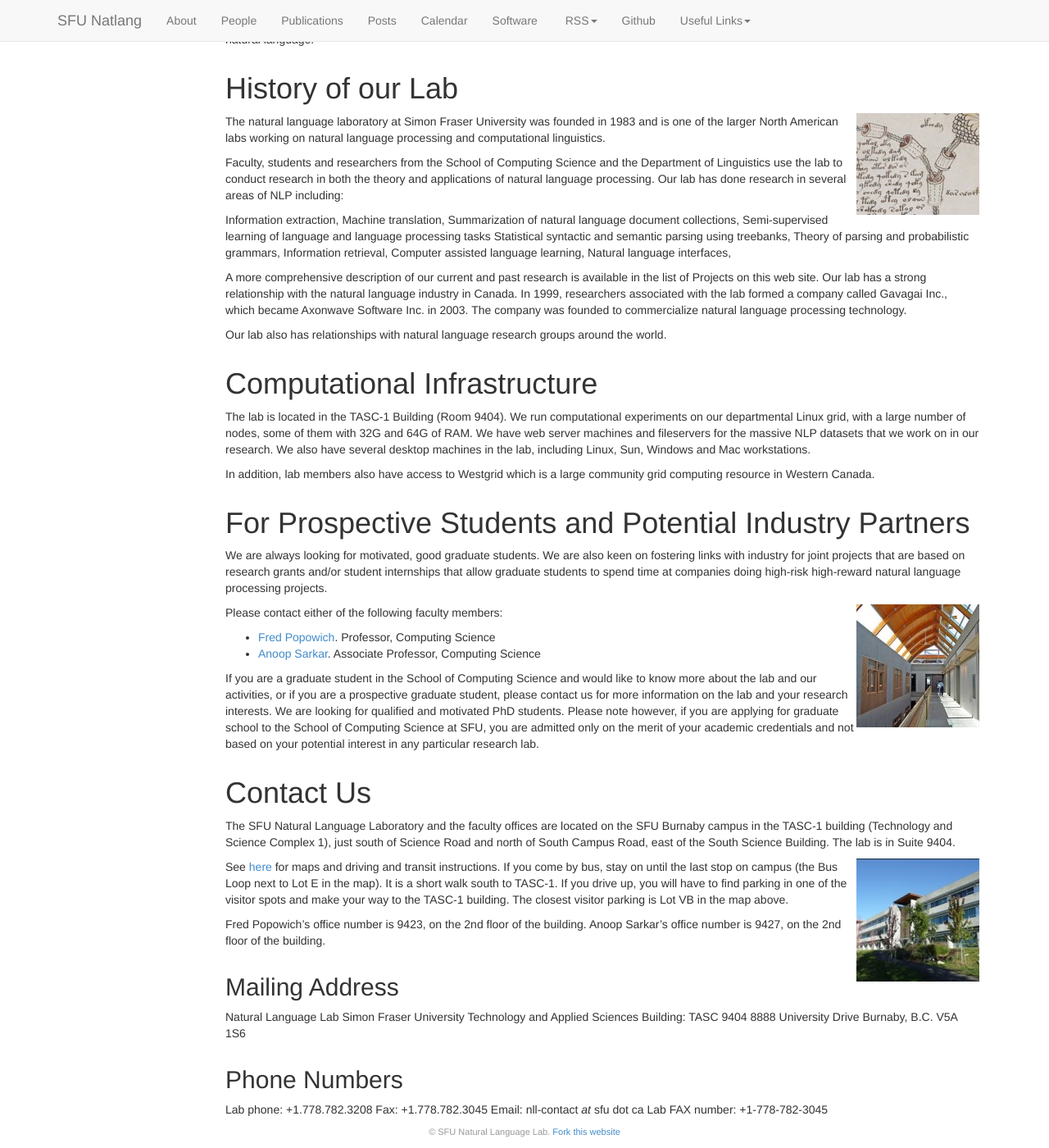
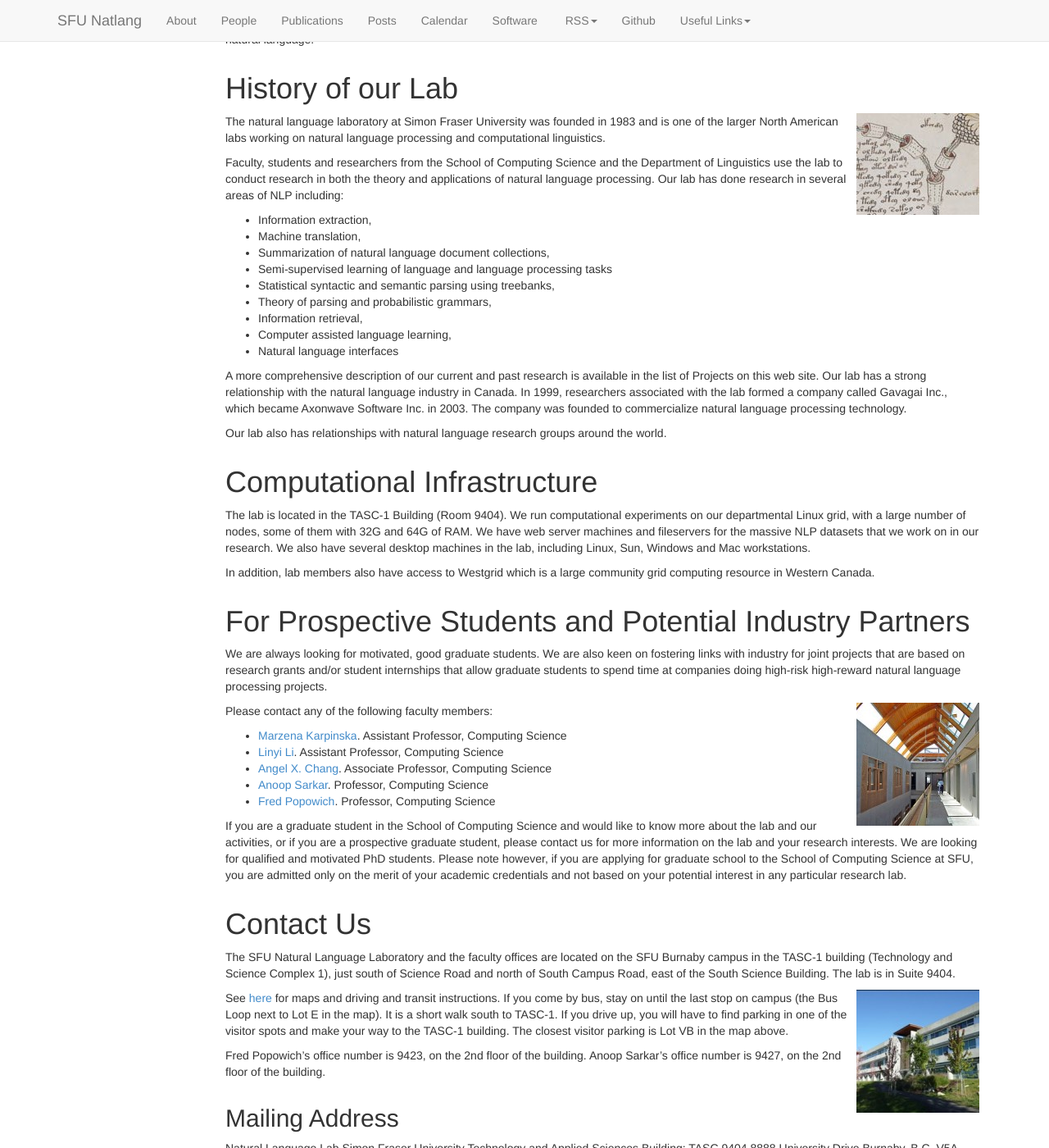
Before and after one commit to sfu-natlang/sfu-natlang.github.io, a Jekyll site: the page built from about/index.md, in a window 1280 px wide and 1400 px high, scrolled down 583 px. Shown: the whole window at 82% size. Built offline with Jekyll 4.4.1, drawn with Linux system fonts in a browser that asks for light colours.

Commit message:
Update about

```diff
--- a/about/index.md
+++ b/about/index.md
@@ -29,15 +29,15 @@ The natural language laboratory at Simon Fraser University was founded in 1983 a
 
 Faculty, students and researchers from the School of Computing Science and the Department of Linguistics use the lab to conduct research in both the theory and applications of natural language processing. Our lab has done research in several areas of NLP including:
 
-Information extraction,
-Machine translation,
-Summarization of natural language document collections,
-Semi-supervised learning of language and language processing tasks
-Statistical syntactic and semantic parsing using treebanks,
-Theory of parsing and probabilistic grammars,
-Information retrieval,
-Computer assisted language learning,
-Natural language interfaces,
+- Information extraction,
+- Machine translation,
+- Summarization of natural language document collections,
+- Semi-supervised learning of language and language processing tasks
+- Statistical syntactic and semantic parsing using treebanks,
+- Theory of parsing and probabilistic grammars,
+- Information retrieval,
+- Computer assisted language learning,
+- Natural language interfaces
 
 A more comprehensive description of our current and past research is available in the list of Projects on this web site. Our lab has a strong relationship with the natural language industry in Canada. In 1999, researchers associated with the lab formed a company called Gavagai Inc., which became Axonwave Software Inc. in 2003. The company was founded to commercialize natural language processing technology.
 
@@ -57,10 +57,12 @@ We are always looking for motivated, good graduate students. We are also keen on
 
 <img src="{{ site.url }}{{ site.baseurl }}/images/oldsite/tasc1-clerestory-sm-150x150.jpg" title="TASC-1 building interior" alt="TASC-1 building interior" class="pull-right" />
 
-Please contact either of the following faculty members:
-
+Please contact any of the following faculty members:
+-   [Marzena Karpinska](https://marzenakrp.github.io/). Assistant Professor, Computing Science
+-   [Linyi Li](https://cs.sfu.ca/~linyi/). Assistant Professor, Computing Science
+-   [Angel X. Chang](https://angelxuanchang.github.io/). Associate Professor, Computing Science
+-   [Anoop Sarkar](http://www.cs.sfu.ca/~anoop). Professor, Computing Science
 -   [Fred Popowich](http://www.cs.sfu.ca/~popowich). Professor, Computing Science
--   [Anoop Sarkar](http://www.cs.sfu.ca/~anoop). Associate Professor, Computing Science
 
 If you are a graduate student in the School of Computing Science and would like to know more about the lab and our activities, or if you are a prospective graduate student, please contact us for more information on the lab and your research interests. We are looking for qualified and motivated PhD students. Please note however, if you are applying for graduate school to the School of Computing Science at SFU, you are admitted only on the merit of your academic credentials and not based on your potential interest in any particular research lab.
 
```
